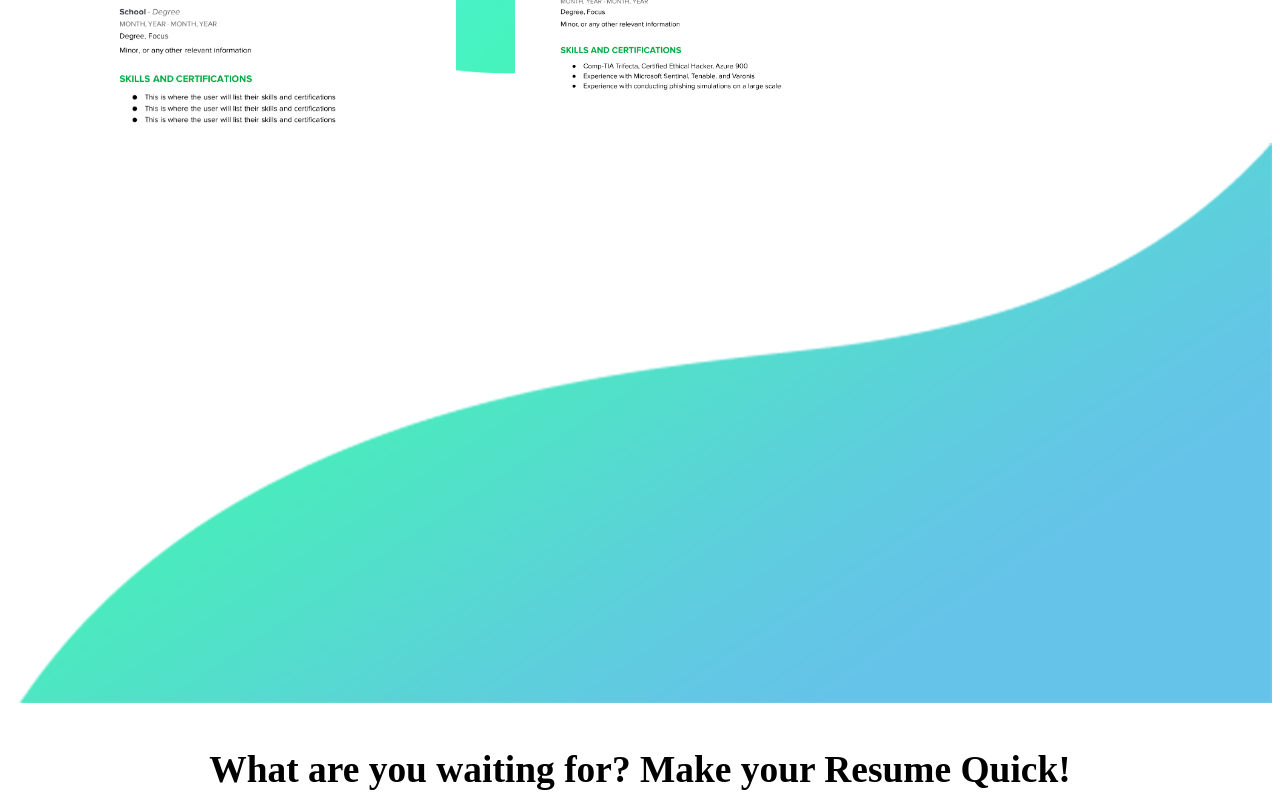
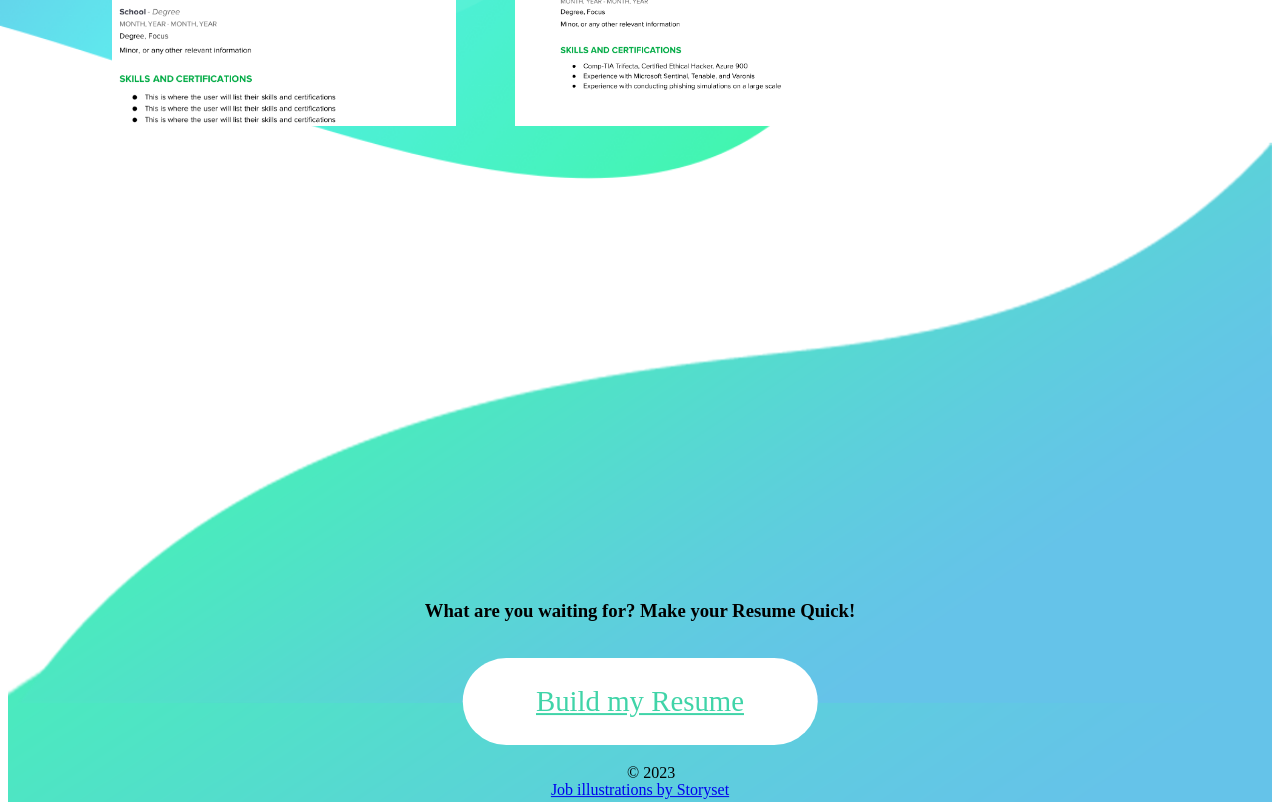
Before and after one commit to SmAshFr3ak73/Resume-Quick, a plain HTML site: page templates/templates.htm in a window 1280 px wide. Shown: the part 580-1382 px from the top of the page. Drawn offline with Linux system fonts and the light colour scheme.

Commit message:
Update templatestyle.css

```diff
--- a/templates/Styles/templatestyle.css
+++ b/templates/Styles/templatestyle.css
@@ -1,7 +1,7 @@
 body {
     background-image: url(CSSImages/Home/bg.png);
     background-repeat: no-repeat;
-    background-size: auto 80%;
+    background-size: auto 50%;
 }
 
 .h1, h1 {
@@ -311,13 +311,45 @@ img.hover-shadow {
 }
 
 /* Styling the footer */
+.footer_content {
+    text-align: center;
+    font-family: GeosansLight;
+    position: absolute;
+    top: 70%;
+    left: 50%;
+    transform: translate(-50%, -50%);
+}
+
+.login_buttonfooter {
+    background: #fff;
+    border-color: #fff;
+    color: #40D4A8;
+    font-size: 1.8rem;
+    padding: 1.8rem 4.6rem 1.8rem;
+    border-radius: 3.2rem;
+    line-height: 1;
+    cursor: pointer;
+    display: inline-block;
+    transition-duration: 0.4s;
+}
+
+.login_buttonfooter:hover {
+    opacity: 50%;
+}
+
+#copyright{
+    position:absolute;
+    color:#000;
+    bottom:1px;
+    left: 47%;
+}
+
 footer {
     width: 100%;
-    height: 100px;
-    bottom: 0;
-    left: 0;
-    margin-top: auto;
-    text-align: center;
-    font-family: GeosansLight;
-    font-size: 32px;
+    height: 800px;
+    background-image: url(CSSImages/Home/footerbanner.png);
+    background-position: center center;
+    background-repeat: no-repeat;
+    background-size: cover;
+    position: relative;
 }
```
